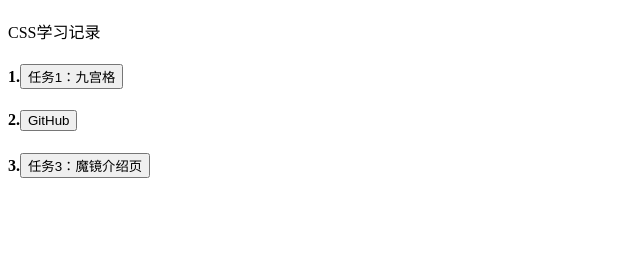
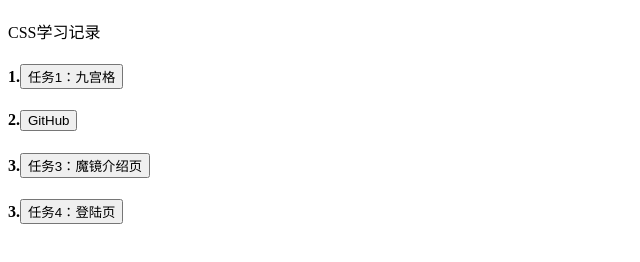
Before and after one commit to SingHill/CSS-, a plain HTML site: page index.html in a window 1280 px wide. Shown: the part 70-332 px from the top of the page, without its empty margins (0-640 px from the left). Drawn offline with Linux system fonts and the light colour scheme.

Commit message:
增加登陆页

```diff
--- a/index.html
+++ b/index.html
@@ -12,5 +12,6 @@
 <h4>1.<a href="1/1JiuGongGe.html"><button type="button" >任务1：九宫格</button></a></h4>
 <h4>2.<a href="https://github.com/SingHill/Study-Log"><button type="button" >GitHub</button></a></h4>
 <h4>3.<a href="3/MoJing.html"><button type="button" >任务3：魔镜介绍页</button></a></h4>
+<h4>3.<a href="4/login.html"><button type="button" >任务4：登陆页</button></a></h4>
 </body>
 </html>
```
